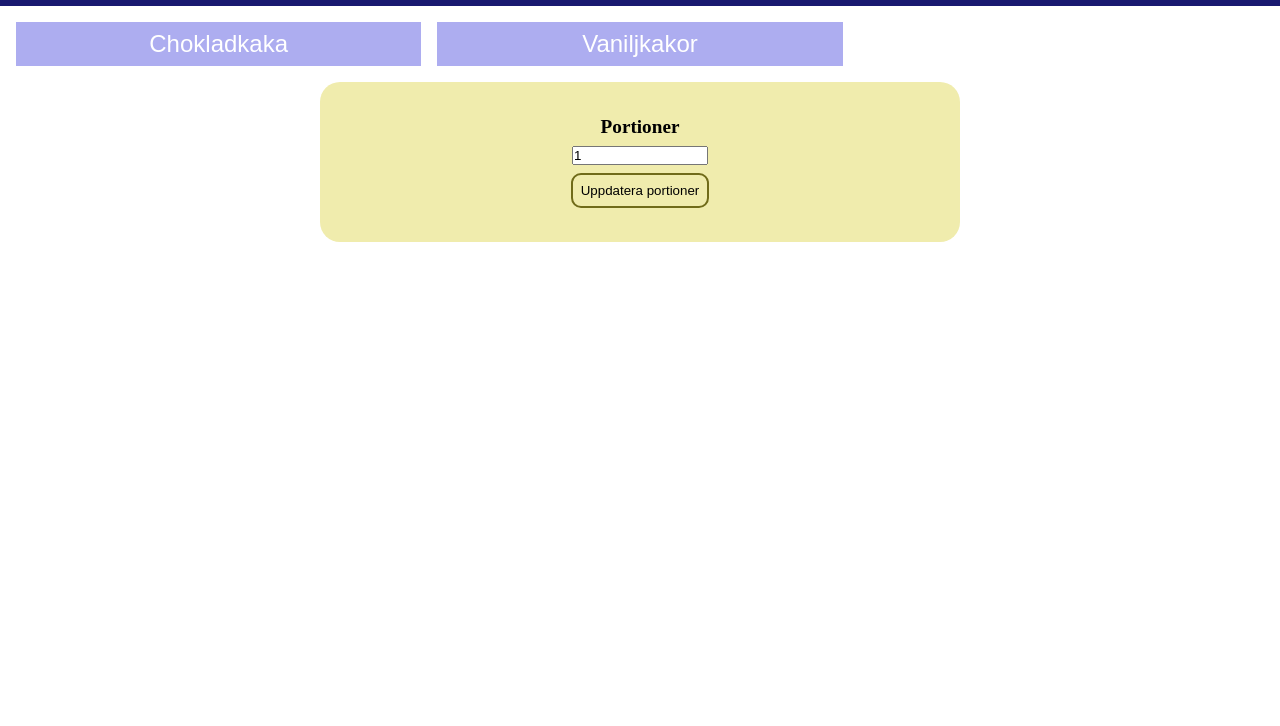
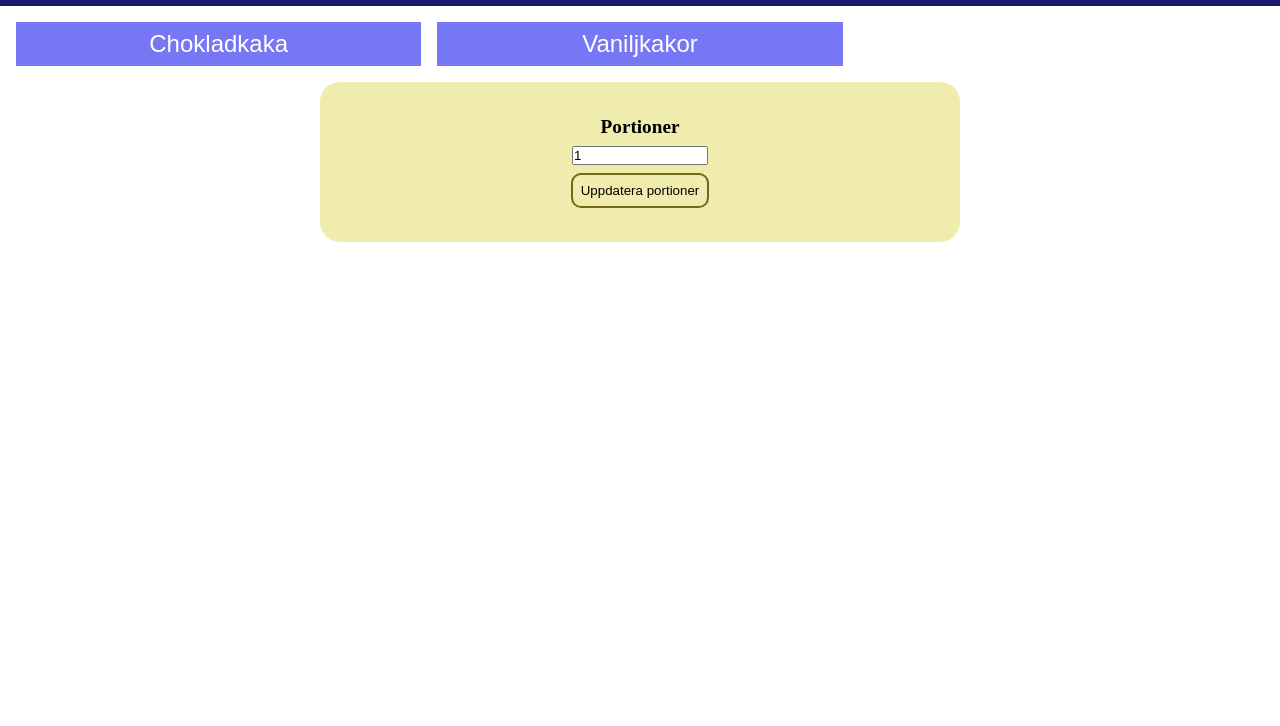
Before and after one commit to EthanHunt711/boilerRoom20231124, a plain HTML site: page index.html in a window 1280 px wide. Shown: the part 74-800 px from the top of the page. Drawn offline with Linux system fonts and the light colour scheme.

Commit message:
added hover for selection buttons

```diff
--- a/style/style.css
+++ b/style/style.css
@@ -27,11 +27,15 @@ body{
 }
 
 .optionsContainer button{
-    background: #ADADF0;
+    background: #7777f6;
     color: white;
     font-size: 1.5rem;
     border: none;
     padding: .5rem;
+}
+
+.optionsContainer button:hover{
+    background-color: #3a3af3;
 }
 
 .portionsContainer{
```
